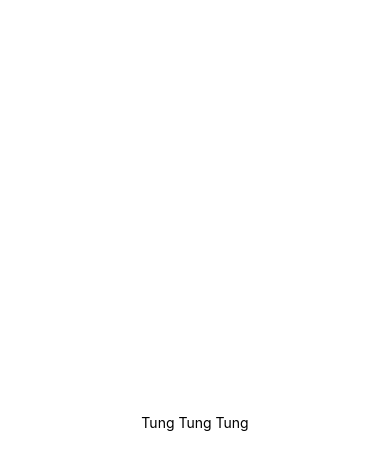
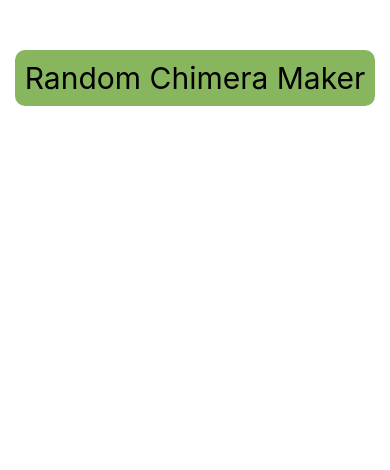
Before and after one commit to wz-cutting-edge/Creature-Gen, a React Native app in the folder creature-app/: screen / in a window 390 px wide. Shown: the top 470 px of the page. Built offline with nearby package versions, Linux system fonts and the light colour scheme.

Commit message:
Added Title to Page.

```diff
--- a/creature-app/App.js
+++ b/creature-app/App.js
@@ -3,18 +3,42 @@ import { StyleSheet, Text, View } from 'react-native';
 
 export default function App() {
   return (
-    <View style={styles.container}>
-      <Text>Tung Tung Tung</Text>
-      <StatusBar style="auto" />
+    <>
+    {/* Webpage Title */}
+    <View style={styles.title}>
+      <Text style = {styles.titleText}>
+        Random Chimera Maker
+      </Text>
     </View>
+    </>
   );
 }
 
 const styles = StyleSheet.create({
-  container: {
+  title: {
+    width: '100%',
+    alignItems: 'center',
+    marginTop: 50,
+  },
+  titleText: {
     flex: 1,
-    backgroundColor: '#fff',
+    backgroundColor: '#88b65e',
+    fontSize: 30,
+    textAlign: 'center',
+    padding: 10,
+    borderRadius: 10,
     alignItems: 'center',
-    justifyContent: 'center',
+    justifyContent: 'center'
   },
+  buttonRow: {
+    flexDirection: 'row',
+    alignItems: 'center',
+    marginBottom: 20,
+  },
+  outputDisplay: {
+    marginLeft: 20,
+    pading:20,
+    borderColor: 'black',
+    borderRadias: 5,
+  }
 });
```
